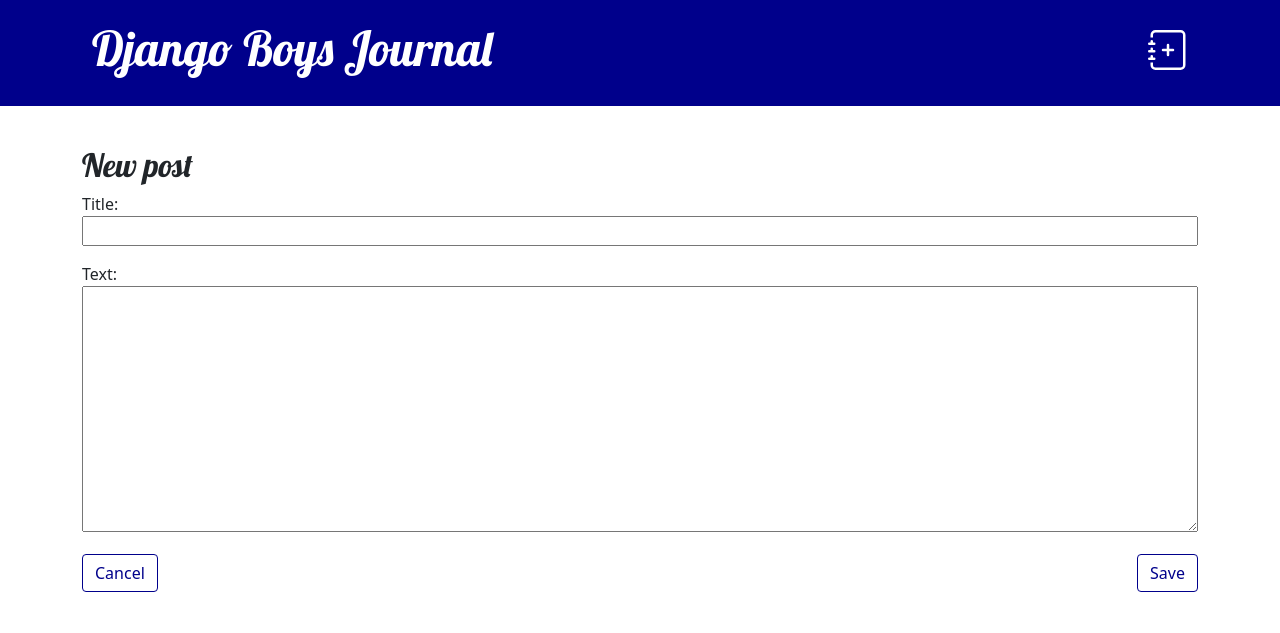
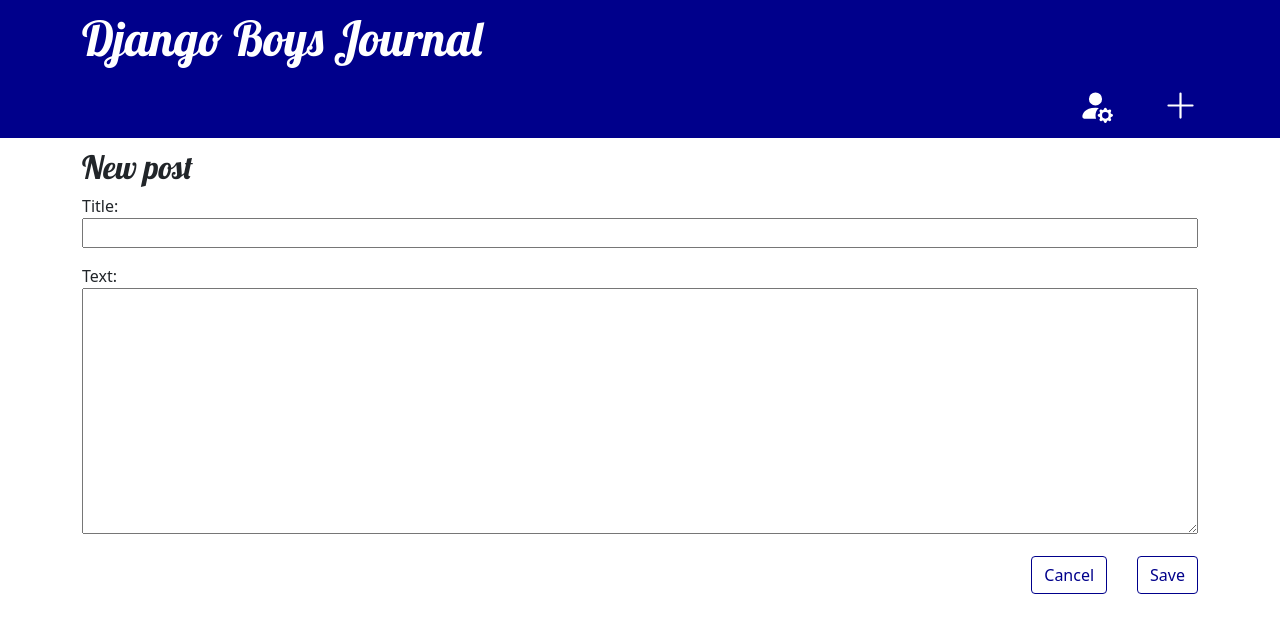
Before and after one commit to amoralesamaro/my_djnago_site, a Django app: page /article/new/ in a window 1280 px wide. Shown: the top 633 px of the page. Run offline with Django 3.2, Linux system fonts and the light colour scheme; the visitor is signed in with stand-in values (Sample User, id 1).

Commit message:
Added new Edit/Add icon, moved cancel button position and added a user icon to go to the admin page

```diff
--- a/article/static/css/article.css
+++ b/article/static/css/article.css
@@ -1,9 +1,16 @@
 .page-header {
     background-color: darkblue;
     margin-top: 0;
-    margin-bottom: 40px;
-    padding: 20px 20px 20px 40px;
+    margin-bottom: 10px;
+    padding: 10px 20px 10px 20px;
+    display: flex;
+    align-items: center;
+    justify-content: space-between;
+    /* Temporary border for visibility */
 }
+
+
+
 
 .page-header h1,
 .page-header h1 a,
@@ -14,6 +21,29 @@
     text-decoration: none;
 }
 
+.admin,
+.add,
+.save,
+.cancel {
+    float: right;
+}
+
+.admin {
+    margin-right: 30px;
+}
+
+.date {
+    color: #828282;
+}
+
+.cancel {
+    margin-right: 30px;
+}
+
+.post {
+    margin-bottom: 70px;
+}
+
 h1,
 h2,
 h3,
@@ -21,13 +51,6 @@ h4 {
     font-family: 'Lobster', cursive;
 }
 
-.date {
-    color: #828282;
-}
-
-.save {
-    float: right;
-}
 
 .post-form textarea,
 .post-form input {
@@ -38,14 +61,11 @@ h4 {
 .top-menu:hover,
 .top-menu:visited {
     color: #ffffff;
-    float: right;
     font-size: 26pt;
-    margin-right: 20px;
+    margin-left: 20px;
+    display: inline-block;
 }
 
-.post {
-    margin-bottom: 70px;
-}
 
 .post h2 a,
 .post h2 a:visited {
@@ -54,10 +74,6 @@ h4 {
 
 .post>.date,
 .post>.actions {
-    float: right;
-}
-
-.button-group {
     float: right;
 }
 
--- a/article/templates/article/base.html
+++ b/article/templates/article/base.html
@@ -13,14 +13,19 @@
 <body>
     <header class="page-header">
         <div class="container">
+            <h1><a href="/">Django Boys Journal</a></h1>
             {% if user.is_authenticated %}
-            <a href="{% url 'post_new' %}" class="top-menu">
-                {% include './icons/journal-plus.svg' %}
+
+            <a href="{% url 'post_new' %}" class="add top-menu">
+                {% include './icons/plus-lg.svg' %}
+            </a>
+            <a href="/admin" class="admin top-menu">
+                {% include './icons/person-fill-gear.svg' %}
             </a>
             {% endif %}
-            <h1><a href="/">Django Boys Journal</a></h1>
         </div>
     </header>
+
 
     <main class="container">
         <div class="row">
--- a/article/templates/article/post_detail.html
+++ b/article/templates/article/post_detail.html
@@ -5,7 +5,7 @@
     <aside class="actions">
         {% if user.is_authenticated %}
         <a class="btn btn-secondary" href="{% url 'post_edit' pk=article.pk %}">
-            {% include './icons/pencil-square.svg' %}
+            {% include './icons/pencil.svg' %}
         </a>
         {% endif %}
     </aside>
--- a/article/templates/article/post_edit.html
+++ b/article/templates/article/post_edit.html
@@ -4,9 +4,9 @@
 <h2>New post</h2>
 <form method="POST" class="post-form">{% csrf_token %}
     {{ form.as_p }}
-    <div class="button-group"></div>
+
     <button type="submit" class="save btn btn-secondary">Save</button>
     <a href="/" class="cancel btn btn-secondary">Cancel</a>
-    </div>
+
 </form>
 {% endblock %}
```
Also changed, not shown: article/templates/article/icons/journal-plus.svg (deleted), article/templates/article/icons/pencil-square.svg (deleted), article/templates/article/icons/pencil.svg (added), article/templates/article/icons/person-fill-gear.svg (added), article/templates/article/icons/plus-lg.svg (added).
